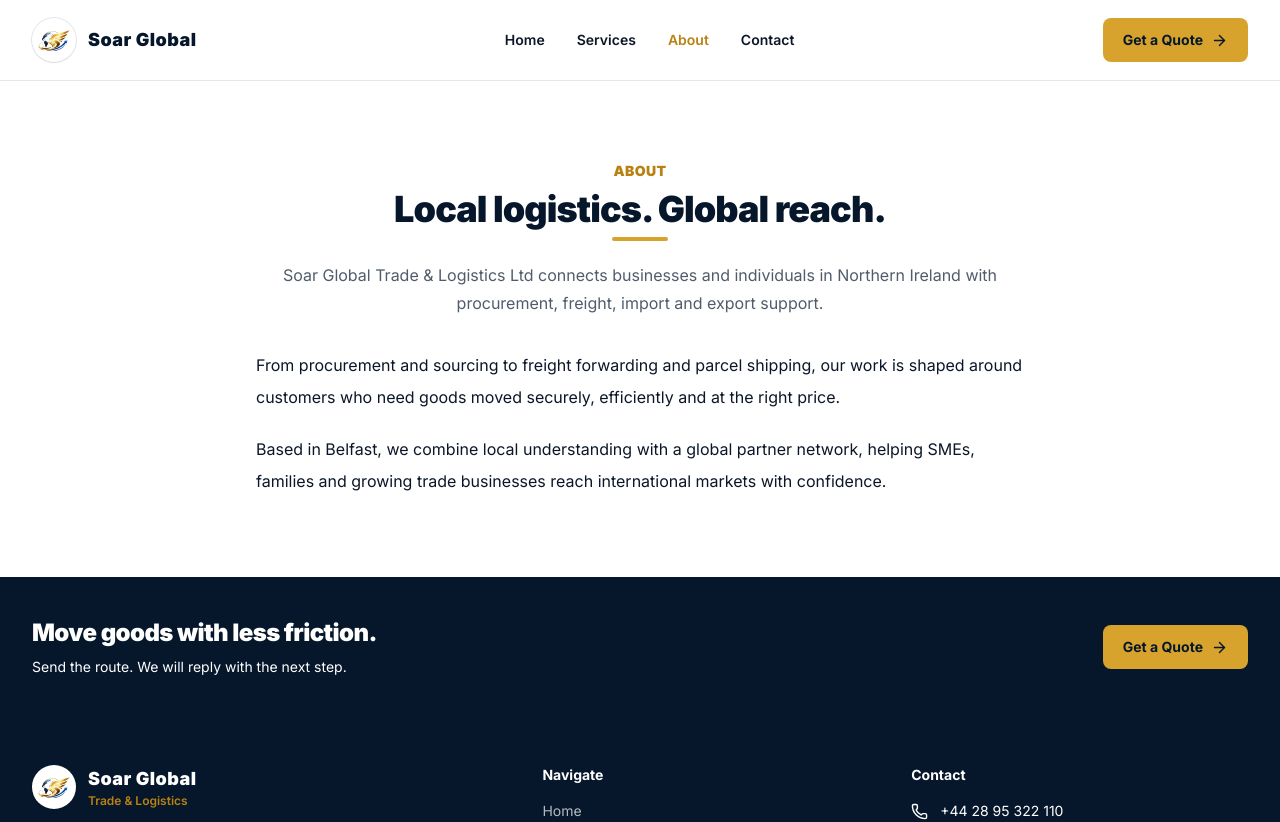
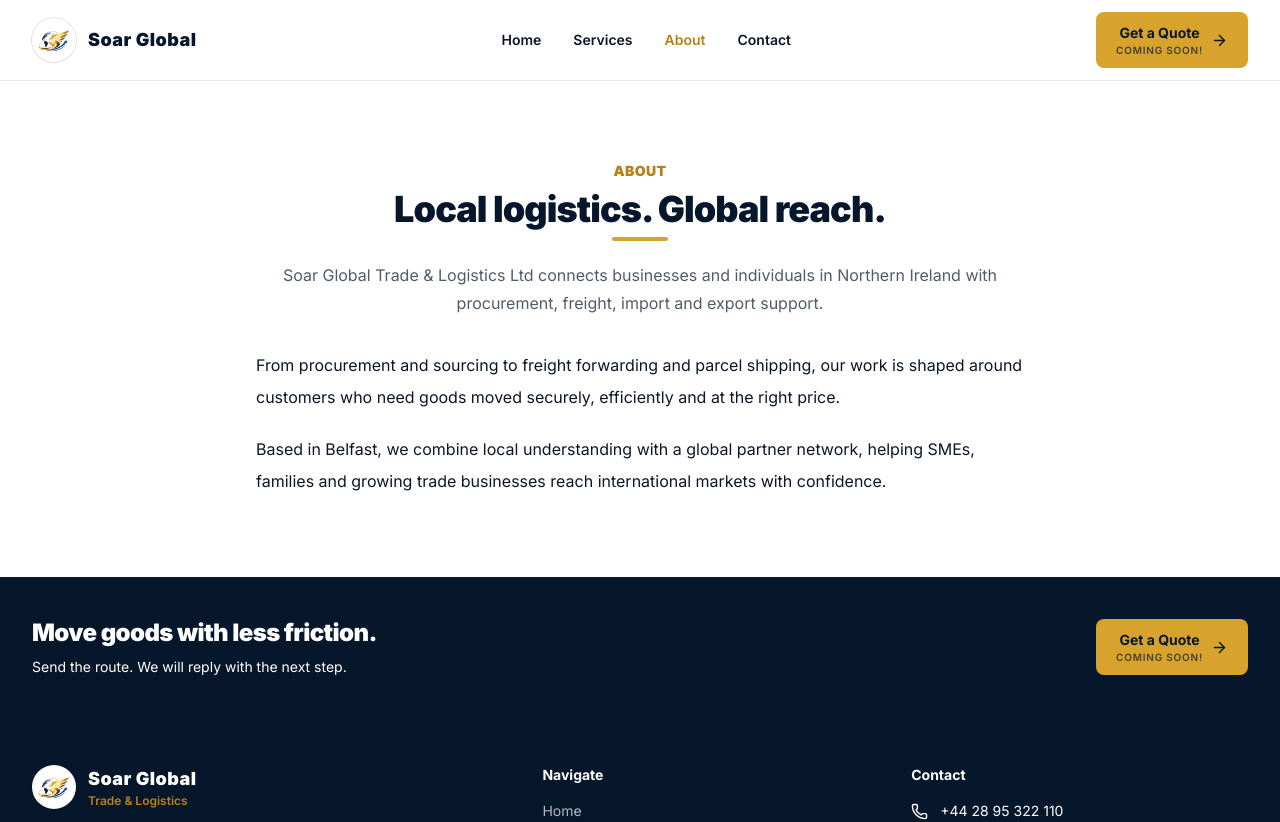
Before and after one commit to AdeniyiAhmod/SoarGlobal, a Next.js app: page /about in a window 1280 px wide. Shown: the top 822 px of the page. Built offline with nearby package versions, Linux system fonts and the light colour scheme.

Commit message:
Mark quote actions as coming soon

```diff
--- a/app/page.tsx
+++ b/app/page.tsx
@@ -1,4 +1,3 @@
-import { CtaBand } from "@/components/CtaBand";
 import { FaqSection } from "@/components/FaqSection";
 import { Hero } from "@/components/Hero";
 import { IndustryBand } from "@/components/IndustryBand";
@@ -11,7 +10,6 @@
       <ServiceGrid />
       <IndustryBand />
       <FaqSection />
-      <CtaBand />
     </>
   );
 }
--- a/components/ButtonLink.tsx
+++ b/components/ButtonLink.tsx
@@ -30,21 +30,33 @@
   icon: Icon = ArrowRight,
 }: ButtonLinkProps) {
   const external = href.startsWith("http") || href.startsWith("mailto:") || href.startsWith("tel:");
+  const isQuoteButton = typeof children === "string" && children.toLowerCase().includes("get a quote");
   const classes = `inline-flex min-h-11 items-center justify-center gap-2 rounded-lg px-5 py-3 text-sm font-bold transition focus-visible:outline focus-visible:outline-2 focus-visible:outline-offset-2 ${variants[variant]} ${className}`;
+  const content = (
+    <>
+      <span className={isQuoteButton ? "flex flex-col items-center leading-tight" : ""}>
+        <span>{children}</span>
+        {isQuoteButton ? (
+          <span className="mt-0.5 text-[10px] font-semibold uppercase tracking-[0.08em] opacity-70">
+            Coming soon!
+          </span>
+        ) : null}
+      </span>
+      <Icon aria-hidden="true" size={17} />
+    </>
+  );
 
   if (external) {
     return (
       <a href={href} className={classes} onClick={onClick}>
-        {children}
-        <Icon aria-hidden="true" size={17} />
+        {content}
       </a>
     );
   }
 
   return (
     <Link href={href} className={classes} onClick={onClick}>
-      {children}
-      <Icon aria-hidden="true" size={17} />
+      {content}
     </Link>
   );
 }
```
